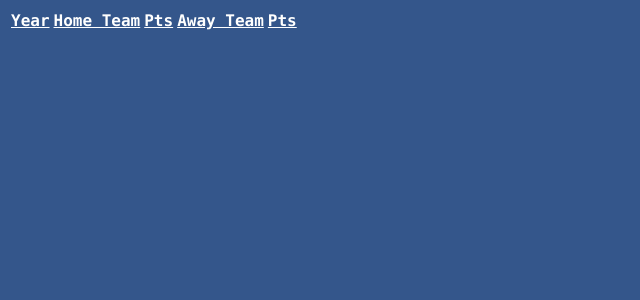
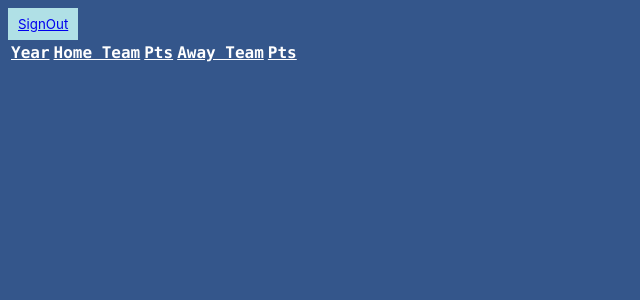
Before and after one commit to anhluunguyen3113/Boilermake_2022, a Django app: page /stats in a window 1280 px wide. Shown: the top 300 px of the page, without its empty margins (0-640 px from the left). Run offline with Django 4.2, Linux system fonts and the light colour scheme; data that the repository does not hold is empty.

Commit message:
commit 11

```diff
--- a/Hackathon2022/authentication/views.py
+++ b/Hackathon2022/authentication/views.py
@@ -54,13 +54,13 @@ def signup(request):
 
         # Welcome email
 
-        subject = 'Welcome to boilermake - Django login'
-        message = 'Hello ' + myuser.first_name + '!!\n' + 'Welcome to boilermake2022!\n' + \
-                  'Thank you for visiting our website \n We have also sent you a confirmation email\n ' \
-                  'please confirm your email\n Thank you!'
-        # from_email = settings.EMAIL_HOST_USER
-        to_list = [myuser.email]
-        send_mail(subject, message, to_list, fail_silently=True)
+        # subject = 'Welcome to boilermake - Django login'
+        # message = 'Hello ' + myuser.first_name + '!!\n' + 'Welcome to boilermake2022!\n' + \
+        #           'Thank you for visiting our website \n We have also sent you a confirmation email\n ' \
+        #           'please confirm your email\n Thank you!'
+        # # from_email = settings.EMAIL_HOST_USER
+        # to_list = [myuser.email]
+        # send_mail(subject, message, to_list, fail_silently=True)
 
         return redirect('signin')
 
--- a/Hackathon2022/templates/authentication/index.html
+++ b/Hackathon2022/templates/authentication/index.html
@@ -110,7 +110,7 @@
     </div>
     {% endfor %}
 
-    <h2 style="color:white;">Welcome to our application!</h2>
+    <h2 style="color:white;">Welcome to The Social Ten!</h2>
 
     {% if user.is_authenticated %}
     <h3>Hello {{ fname }}</h3>
--- a/Hackathon2022/templates/authentication/stats.html
+++ b/Hackathon2022/templates/authentication/stats.html
@@ -9,11 +9,35 @@
       font-family: Copperplate, Lucida Console, fantasy;
       }
 
+      button{
+        transition-duration: 0.4s;
+        }
+
+        button:hover{
+        background-color:plum;
+        color:thistle;
+        border: 2px solid transparent;
+        }
+
+
+        button{
+        background-color: powderblue;
+        border:skyblue;
+        color:white;
+        font-family:-apple-system, BlinkMacSystemFont, 'Segoe UI', Roboto, Oxygen, Ubuntu, Cantarell, 'Open Sans', 'Helvetica Neue', sans-serif;
+        padding: 8px 10px;
+        text-align: center;
+        text-decoration:steelblue;
+        display: inline-table;
+        font: size 18px;
+        transition-duration: 0.4s;
+        }
+
     </style>
 </head>
 <body style="background-color:#34568B;">
 
-
+    <button type="submit"> <a href="/signout"> SignOut</a></button>
     <table>
   <tr>
     <th><u>Year</u></th>
@@ -43,5 +67,6 @@
 
 
 
+
 </body>
 </html>
```
Also changed, not shown: Hackathon2022/db.sqlite3.
